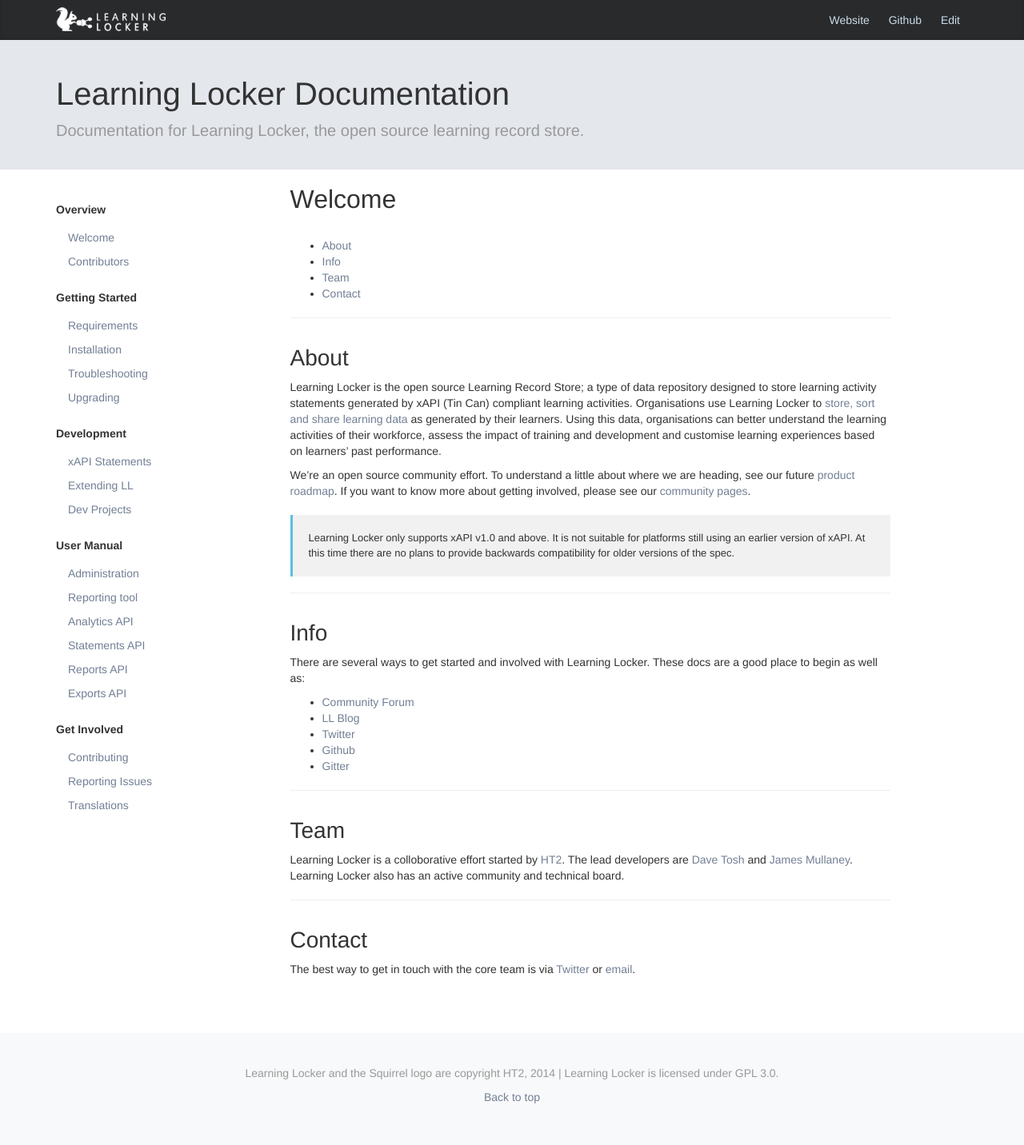
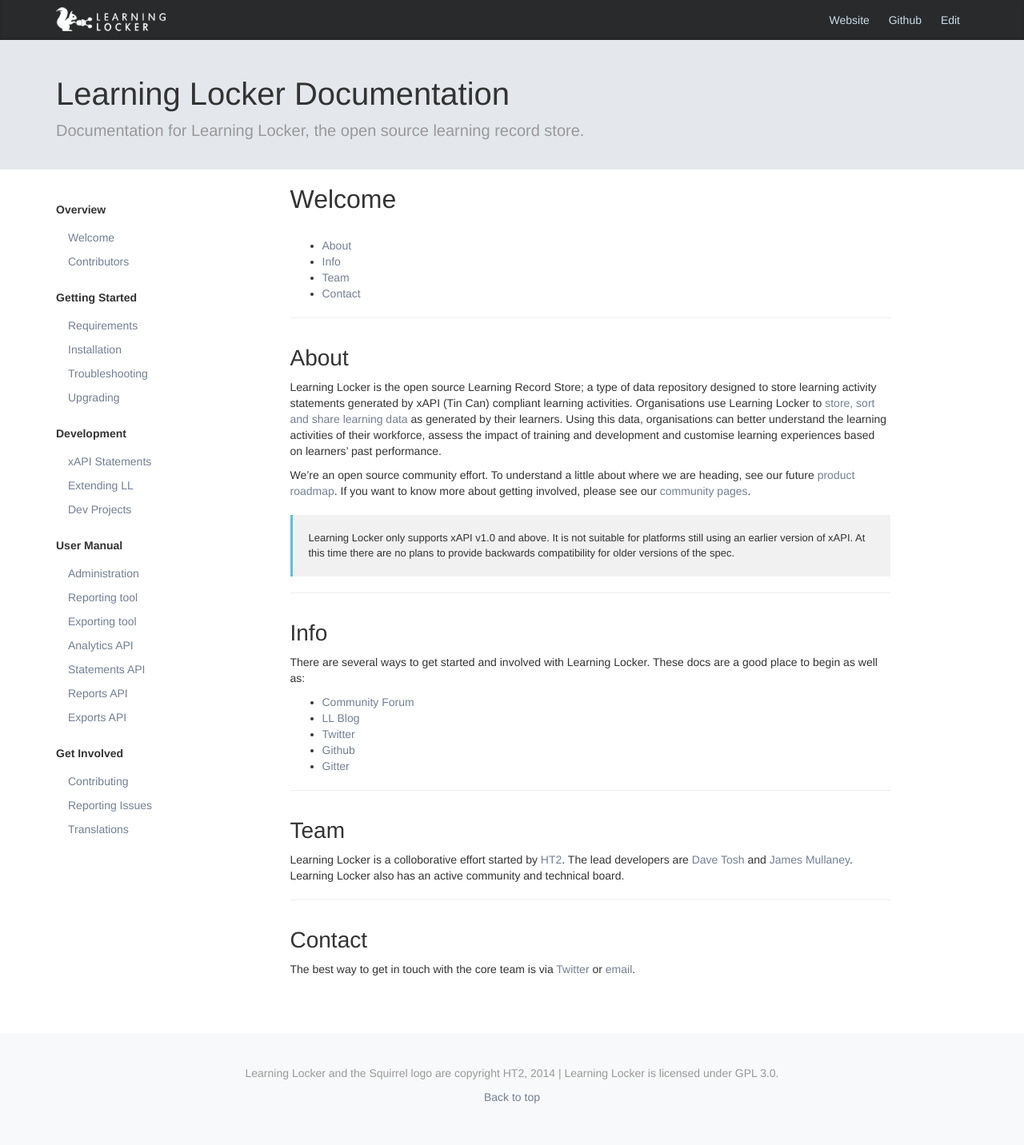
Before and after one commit to LearningLocker/docs, a Jekyll site: the page built from index.md, in a window 1280 px wide. Shown: the whole page at 80% size. Built offline with Jekyll 4.4.1, drawn with Linux system fonts in a browser that asks for light colours; nearby versions of some CDN libraries.

Commit message:
Links to Exporting.

```diff
--- a/_layouts/default.html
+++ b/_layouts/default.html
@@ -40,6 +40,7 @@
                 <ul class="nav">
                     <li><a href="{{ "/administration" | prepend: site.baseurl }}">Administration</a></li>
                     <li><a href="{{ "/reporting" | prepend: site.baseurl }}">Reporting tool</a></li>
+                    <li><a href="{{ "/exporting" | prepend: site.baseurl }}">Exporting tool</a></li>
                     <li><a href="{{ "/analytics_api" | prepend: site.baseurl }}">Analytics API</a></li>
                     <li><a href="{{ "/statements_api" | prepend: site.baseurl }}">Statements API</a></li>
                     <li><a href="{{ "/report_api" | prepend: site.baseurl }}">Reports API</a></li>
```
